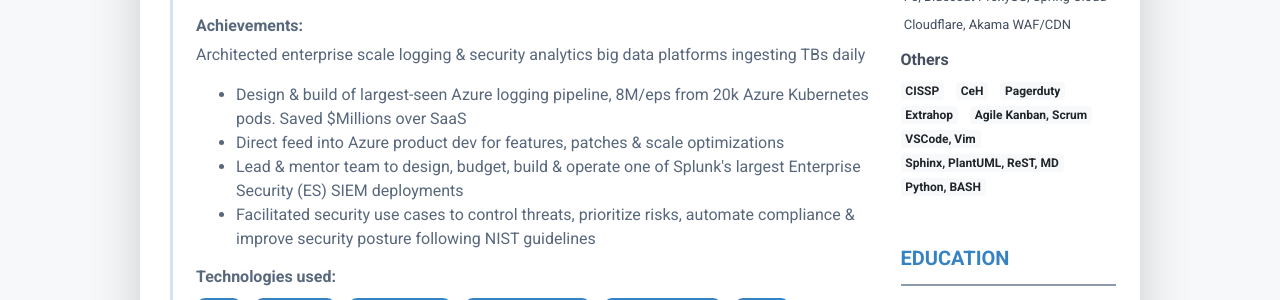
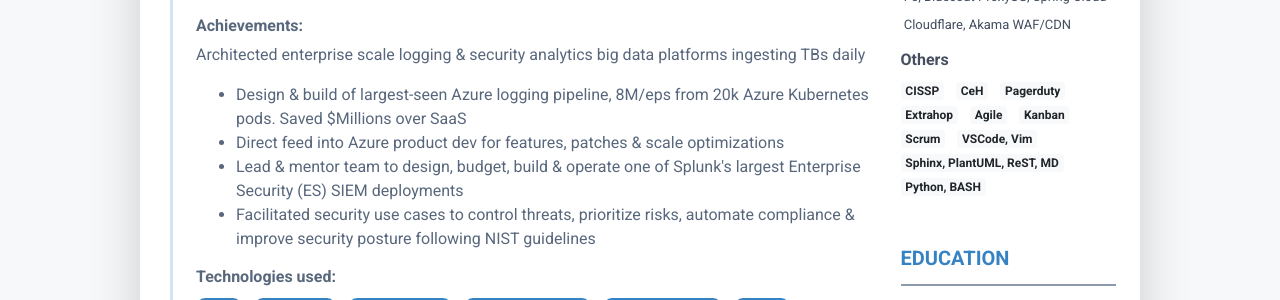
Before and after one commit to Hamy200/resume, a Jekyll site: the page built from index.markdown, in a window 1280 px wide. Shown: the part 662-962 px from the top of the page. Built offline with Jekyll 4.4.1, drawn with Linux system fonts in a browser that asks for light colours; nearby versions of some CDN libraries.

Commit message:
summary#

```diff
--- a/_data/data.yml
+++ b/_data/data.yml
@@ -151,7 +151,9 @@ skills:
       - CeH
       - Pagerduty
       - Extrahop
-      - Agile Kanban, Scrum
+      - Agile
+      - Kanban
+      - Scrum
       - VSCode, Vim
       - Sphinx, PlantUML, ReST, MD
       - Python, BASH
```
Also changed, not shown: 1 other file.
